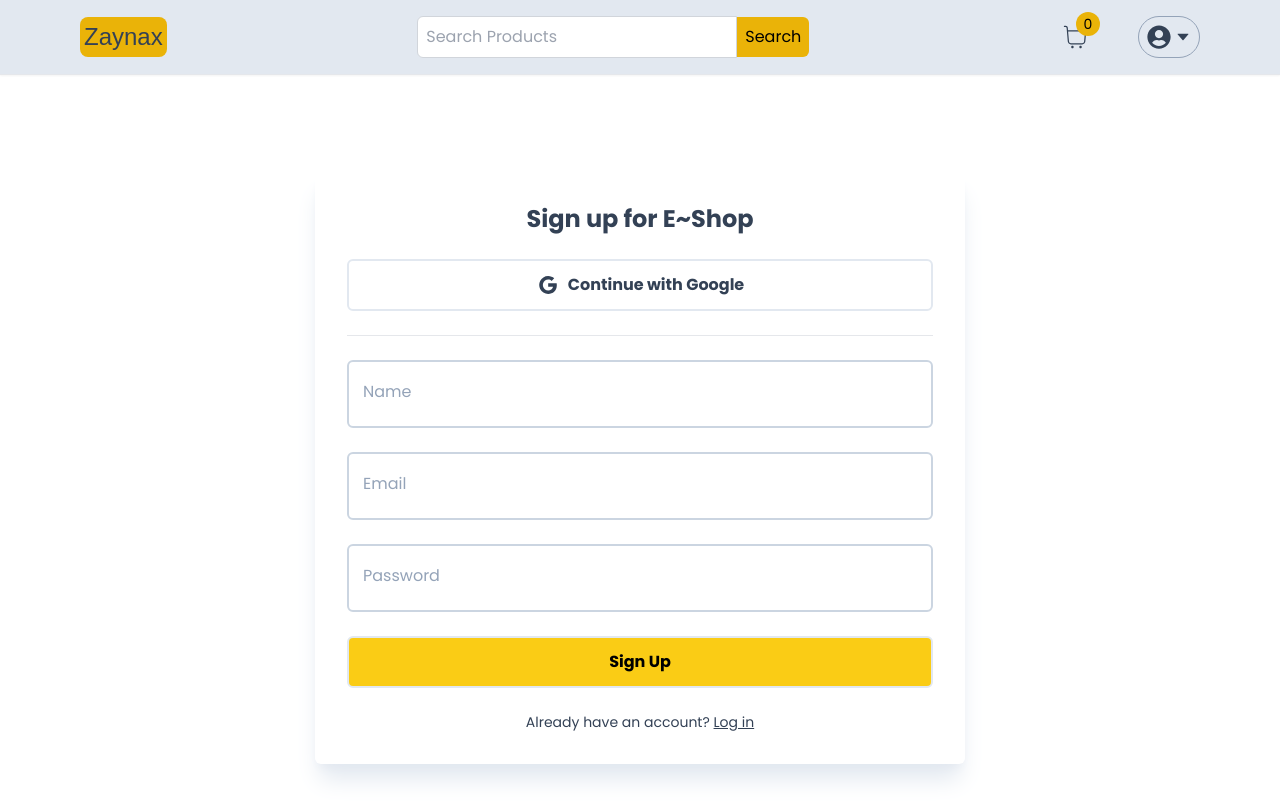
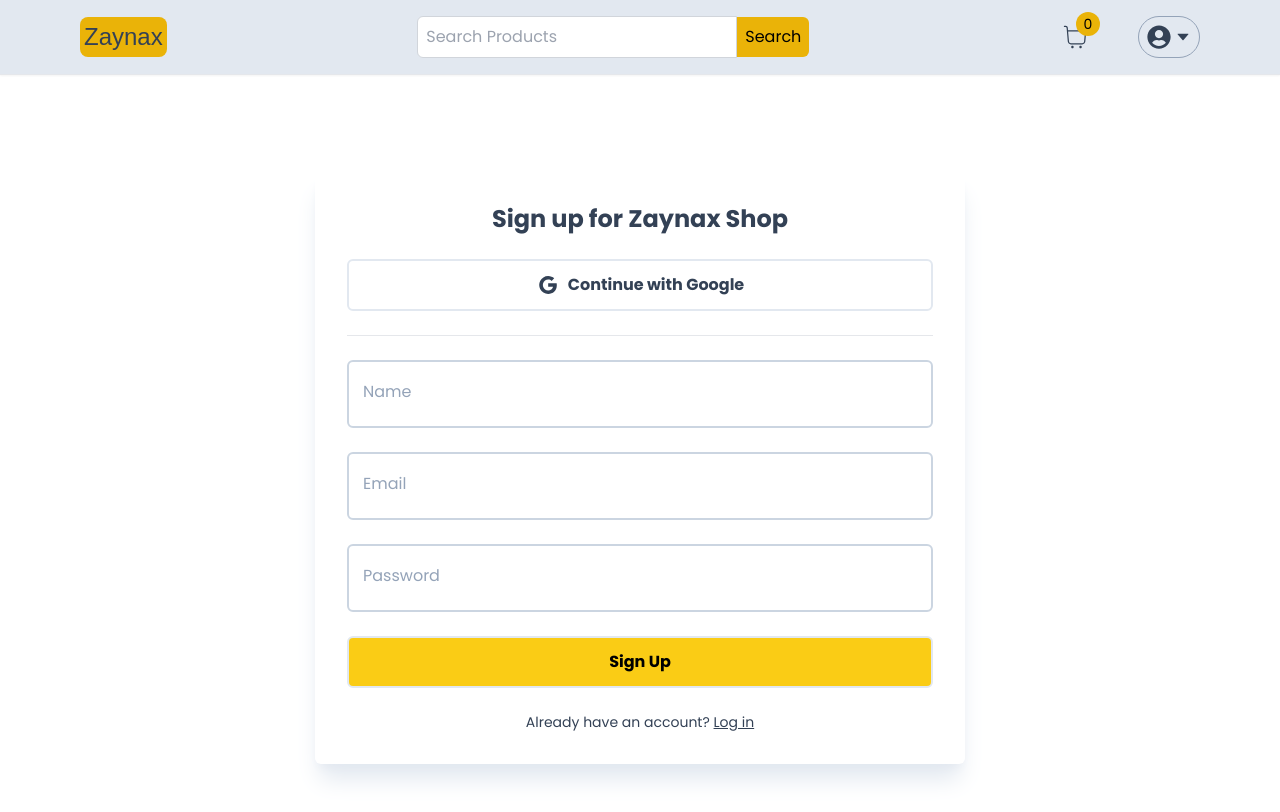
Before and after one commit to Taufiqul7756/zaynax-draft, a Next.js app: page /register in a window 1280 px wide. Built offline with nearby package versions, Linux system fonts and the light colour scheme; no server answers; a web font is replaced by a local one.

Commit message:
Code clean up

```diff
--- a/app/login/LoginForm.tsx
+++ b/app/login/LoginForm.tsx
@@ -65,7 +65,7 @@
   return (
     <>
       <>
-        <Heading title="Sign in to E~Shop" />
+        <Heading title="Sign in to Zaynax Shop" />
         <Button
           outline
           label="Continue with Google"
--- a/app/order/[orderId]/OrderDetails.tsx
+++ b/app/order/[orderId]/OrderDetails.tsx
@@ -2,7 +2,6 @@
 
 import Heading from "@/app/components/Heading";
 import Status from "@/app/components/Status";
-import { formatPrice } from "@/utils/formatPrice";
 import { Order } from "@prisma/client";
 import moment from "moment";
 import { MdAccessTimeFilled, MdDeliveryDining, MdDone } from "react-icons/md";
@@ -10,6 +9,11 @@
 
 interface OrderDetailsProps {
   order: Order;
+}
+
+export function formatPrice(amount: number): string {
+  const formattedAmount = (amount / 100).toFixed(2);
+  return formattedAmount;
 }
 
 const OrderDetails: React.FC<OrderDetailsProps> = ({ order }) => {
--- a/app/register/RegisterForm.tsx
+++ b/app/register/RegisterForm.tsx
@@ -76,7 +76,7 @@
 
   return (
     <>
-      <Heading title="Sign up for E~Shop" />
+      <Heading title="Sign up for Zaynax Shop" />
       <Button
         outline
         label="Continue with Google"
```
